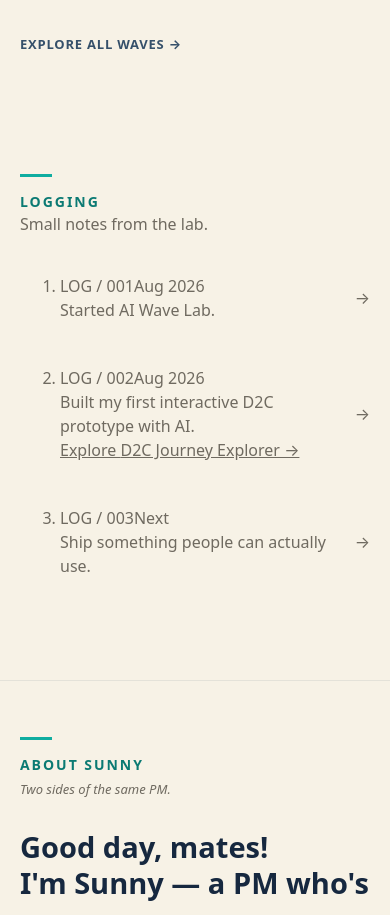
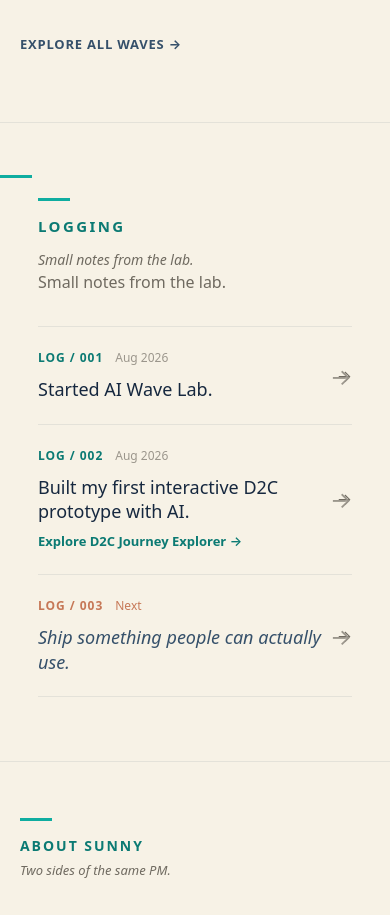
Before and after one commit to sunjin-sunny/ai-wave-lab, a React (Vite) app: page / in a window 390 px wide. Shown: the part 1360-2275 px from the top of the page. Built offline with nearby package versions, Linux system fonts and the light colour scheme.

Commit message:
Fix GitHub Pages assets and restore homepage layout

```diff
--- a/src/App.css
+++ b/src/App.css
@@ -1422,6 +1422,260 @@
 
 /* ---------- logging (lab notes) ---------- */
 /* =========================================================
+   LOGGING
+   ========================================================= */
+
+.logging {
+  padding-top: clamp(64px, 8vw, 100px);
+  padding-bottom: clamp(72px, 9vw, 112px);
+
+  border-top: 1px solid var(--border-soft);
+}
+
+.logging .container {
+  width: min(100% - 48px, 1280px);
+  margin-inline: auto;
+}
+
+.logging::before {
+  content: '';
+  display: block;
+
+  width: 32px;
+  height: 3px;
+
+  margin-bottom: 20px;
+
+  background: var(--ocean-bright);
+}
+
+.logging .section-heading {
+  margin: 0;
+
+  font-size: 15px;
+  font-weight: 700;
+
+  letter-spacing: 0.16em;
+  text-transform: uppercase;
+
+  color: var(--ocean);
+}
+
+.logging .section-heading::after {
+  content: 'Small notes from the lab.';
+
+  display: block;
+
+  margin-top: 12px;
+
+  font-size: 14px;
+  font-weight: 400;
+  font-style: italic;
+
+  letter-spacing: 0;
+  text-transform: none;
+
+  color: var(--gray);
+}
+
+.logging__list {
+  list-style: none;
+
+  margin: 42px 0 0;
+  padding: 0;
+
+  border-top: 1px solid var(--border-soft);
+}
+
+.logging__entry {
+  display: grid;
+
+  grid-template-columns:
+    minmax(170px, 0.75fr)
+    minmax(0, 2.4fr)
+    32px;
+
+  align-items: center;
+
+  gap: clamp(28px, 5vw, 72px);
+
+  min-height: 112px;
+
+  margin: 0;
+  padding: 24px 0;
+
+  border-bottom: 1px solid var(--border-soft);
+}
+
+.logging__meta {
+  display: flex;
+  flex-direction: column;
+
+  gap: 7px;
+}
+
+.logging__id {
+  font-size: 12px;
+  font-weight: 700;
+
+  letter-spacing: 0.08em;
+
+  color: var(--ocean);
+}
+
+.logging__date {
+  font-size: 12px;
+
+  color: var(--gray-light);
+}
+
+.logging__text {
+  margin: 0;
+
+  font-size: clamp(18px, 1.8vw, 23px);
+  line-height: 1.35;
+
+  color: var(--navy);
+}
+
+.logging__description {
+  margin: 7px 0 0;
+
+  font-size: 14px;
+  line-height: 1.55;
+
+  color: var(--gray);
+}
+
+.logging__link {
+  display: inline-block;
+
+  margin-top: 9px;
+
+  font-size: 13px;
+  font-weight: 600;
+
+  color: var(--ocean);
+
+  text-decoration: none;
+}
+
+.logging__link:hover {
+  text-decoration: underline;
+}
+
+.logging__entry--next .logging__id,
+.logging__entry--next .logging__date {
+  color: var(--coral);
+}
+
+.logging__entry--next .logging__text {
+  font-style: italic;
+
+  color: var(--navy-soft);
+}
+
+
+/* Arrow at far right */
+
+.logging__entry::after {
+  content: '→';
+
+  justify-self: end;
+
+  font-size: 23px;
+
+  color: var(--gray-light);
+
+  transition:
+    transform 180ms ease,
+    color 180ms ease;
+}
+
+.logging__entry:hover::after {
+  transform: translateX(4px);
+
+  color: var(--ocean);
+}
+
+
+/* =========================================================
+   LOGGING — TABLET
+   ========================================================= */
+
+@media (max-width: 899px) {
+
+  .logging__entry {
+    grid-template-columns:
+      130px
+      minmax(0, 1fr)
+      28px;
+
+    gap: 24px;
+  }
+
+}
+
+
+/* =========================================================
+   LOGGING — MOBILE
+   ========================================================= */
+
+@media (max-width: 640px) {
+
+  .logging {
+    padding-top: 52px;
+    padding-bottom: 64px;
+  }
+
+  .logging .container {
+    width: min(100% - 36px, 1280px);
+  }
+
+  .logging__list {
+    margin-top: 32px;
+  }
+
+  .logging__entry {
+    position: relative;
+
+    display: block;
+
+    min-height: auto;
+
+    padding: 22px 32px 22px 0;
+  }
+
+  .logging__meta {
+    flex-direction: row;
+    align-items: center;
+
+    gap: 12px;
+
+    margin-bottom: 10px;
+  }
+
+  .logging__text {
+    font-size: 18px;
+  }
+
+  .logging__entry::after {
+    position: absolute;
+
+    right: 0;
+    top: 50%;
+
+    transform: translateY(-50%);
+  }
+
+  .logging__entry:hover::after {
+    transform:
+      translateY(-50%)
+      translateX(3px);
+  }
+
+}
+/* =========================================================
    ABOUT
    ========================================================= */
 
--- a/src/components/About.tsx
+++ b/src/components/About.tsx
@@ -82,7 +82,7 @@ function About() {
               <div className="about__character-frame">
                 <img
                   className="about__character"
-                  src="/images/sunny-pm.png"
+                  src={`${import.meta.env.BASE_URL}images/sunny-pm.png`}
                   alt="Pixel-art Sunny as a Product Manager holding a laptop"
                   loading="lazy"
                 />
@@ -94,7 +94,7 @@ function About() {
               <div className="about__character-frame">
                 <img
                   className="about__character"
-                  src="/images/sunny-surf.png"
+                  src={`${import.meta.env.BASE_URL}images/sunny-surf.png`}
                   alt="Pixel-art Sunny holding a surfboard"
                   loading="lazy"
                 />
--- a/src/data/projects.ts
+++ b/src/data/projects.ts
@@ -1,6 +1,7 @@
 // All project content lives here instead of inside the homepage component.
 // To add a new project, add a new object to the `projects` array below —
 // nothing in the homepage or routing needs to change.
+const BASE = import.meta.env.BASE_URL
 
 export type ProjectStatus =
   | 'white-wash'
@@ -108,7 +109,7 @@ export const projects: Project[] = [
   featured: true,
 
   visualType: 'artwork',
-visualSrc: '/images/D2C-journey-key-visual.png',
+visualSrc: `${BASE}images/D2C-journey-key-visual.png`,
 visualAlt:
   'Pixel-art key visual for D2C Journey Explorer, following three customers through different digital commerce journeys.',
 
@@ -190,7 +191,7 @@ visualAlt:
     year: 2026,
     featured: true,
     visualType: 'pixel-art',
-    visualSrc: '/images/the-lineup-key-visual.png',
+    visualSrc: `${BASE}images/the-lineup-key-visual.png`,
     visualAlt:
       'Pixel-art key artwork for The Lineup surfing game: surfers paddling out, waiting their turn, and taking off on a wave, with numbered callouts for the paddle-out, wait-your-turn, take-off, and priority-check gameplay steps.',
   },
```
